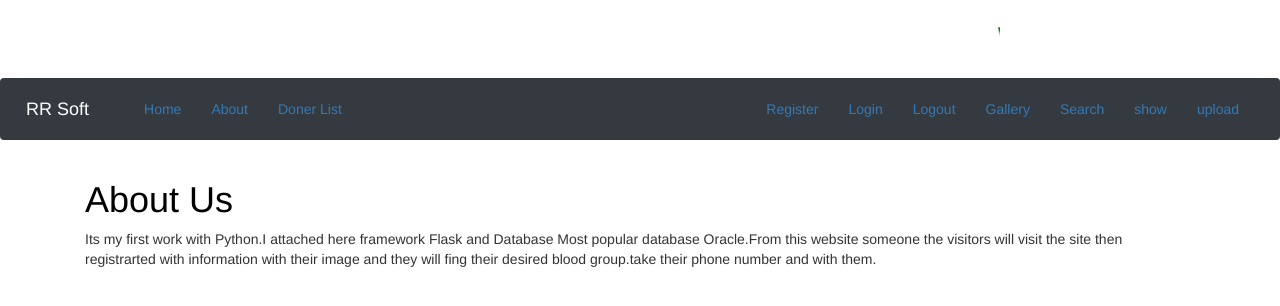
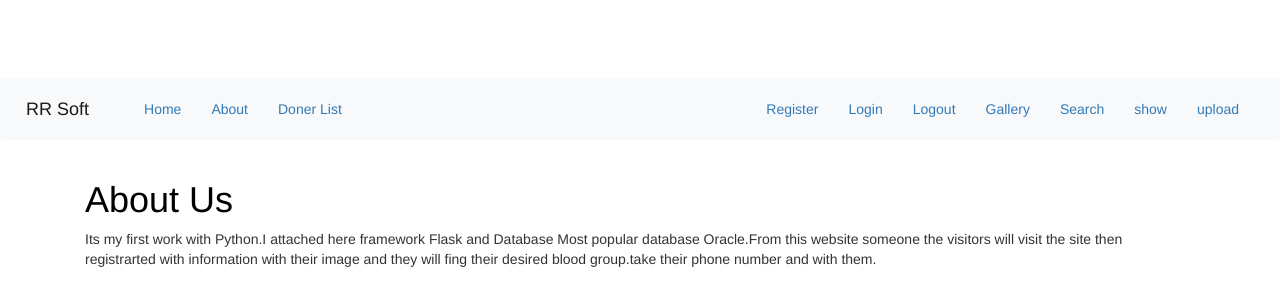
Before and after one commit to baizeedrony/Blood-Donation, a Flask app: page /about in a window 1280 px wide. Shown: the top 306 px of the page. Run offline with Flask 2, Linux system fonts and the light colour scheme; some libraries are stand-ins or nearby versions.

Commit message:
navbar color updated

```diff
--- a/app.py
+++ b/app.py
@@ -79,7 +79,7 @@ def articles():
     if result.rowcount > 0:
         return render_template('articles.html', articles=articles)
     else:
-        msg = ('no articles')
+        msg = ('No articles')
         return render_template('articles.html', msg=msg)
     # return render_template("articles.html", articles = Articles)
 
--- a/templates/includes/_navbar.html
+++ b/templates/includes/_navbar.html
@@ -8,8 +8,8 @@
   <script src="https://maxcdn.bootstrapcdn.com/bootstrap/3.4.0/js/bootstrap.min.js"></script>
 </head>
 <body bgcolor="green"><div class="text"><font color="green"><h1><marquee width="1000" height="40"> Welcome to blood donation page,
-    If u want to donate blood registration now,Donate blood and save life</marquee></h1></font></div>
-<nav class="navbar navbar-expand-lg bg-dark navbar-dark">
+    If u want to donate blood registration now,Donate blood and safe life</marquee></h1></font></div>
+<nav class="navbar navbar-expand-lg bg-light navbar-light">
       <div class="container-fluid">
         <div class="navbar-header">
 
--- a/templates/search.html
+++ b/templates/search.html
@@ -1,4 +1,5 @@
 <doctype html>
+
     <head>
         <title>Flask Blood Donation Database</title>
     </head>
@@ -23,4 +24,6 @@
 
         </dl>
     </form>
+
+
 </doctype>
```
